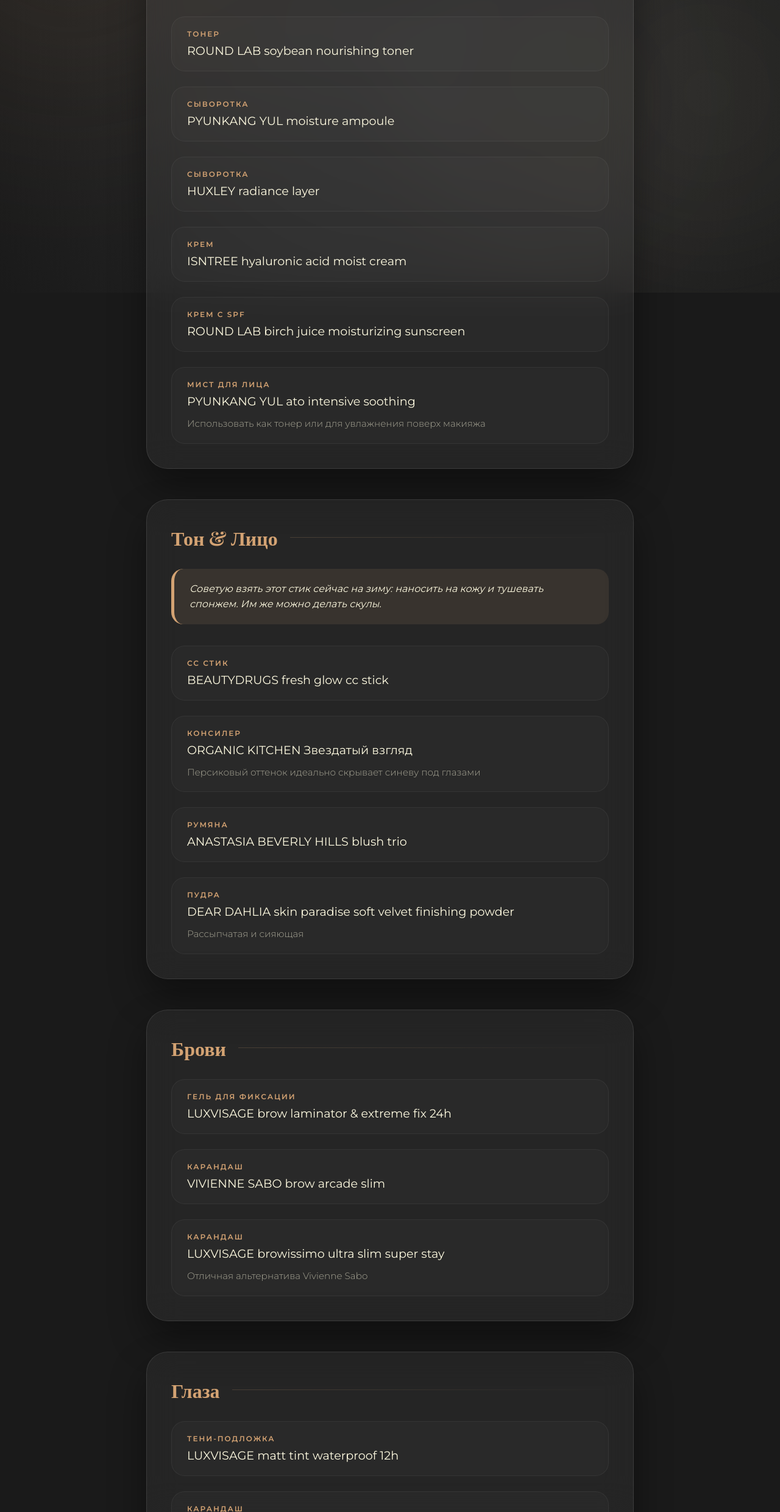
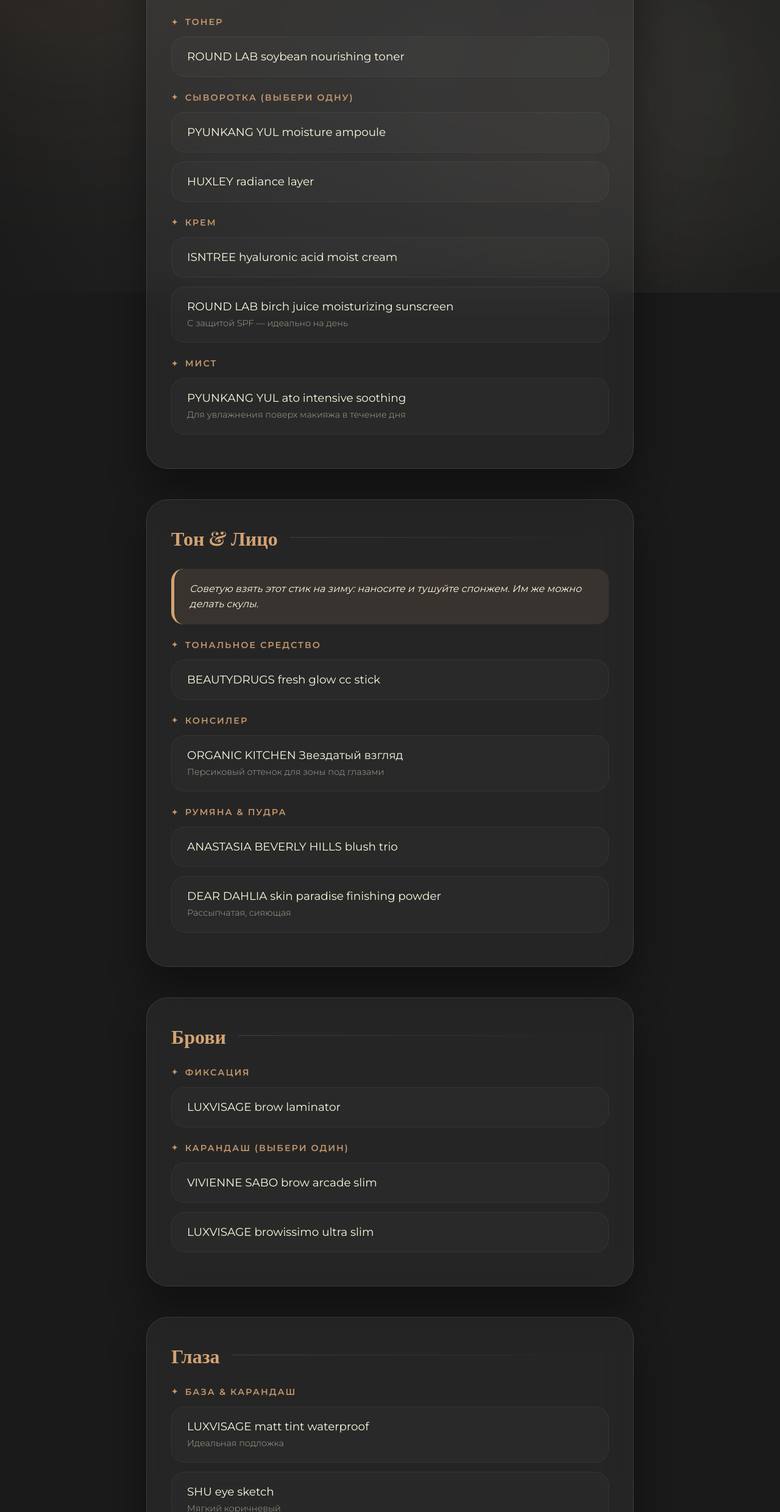
Before and after one commit to divohub/evgenija-makeup, a plain HTML site: page index.html in a window 1280 px wide. Shown: the part 320-2800 px from the top of the page at 61% size. Drawn offline with nearby package versions, Linux system fonts and the light colour scheme; a web font is replaced by a local one.

Commit message:
Group products under sub-headings for better readability and choice clarity

```diff
--- a/index.html
+++ b/index.html
@@ -130,9 +130,33 @@
             background: linear-gradient(90deg, var(--accent-soft), transparent);
         }
 
+        /* Sub-sections for choices */
+        .sub-section {
+            margin-top: 25px;
+            margin-bottom: 15px;
+        }
+
+        .sub-section-title {
+            font-size: 0.9rem;
+            text-transform: uppercase;
+            letter-spacing: 2px;
+            color: var(--accent);
+            font-weight: 700;
+            margin-bottom: 15px;
+            opacity: 0.9;
+            display: flex;
+            align-items: center;
+            gap: 10px;
+        }
+
+        .sub-section-title::before {
+            content: '✦';
+            font-size: 0.8rem;
+        }
+
         .product-list {
             display: grid;
-            gap: 25px;
+            gap: 15px;
         }
 
         .product-item {
@@ -145,7 +169,7 @@
             color: inherit;
             display: flex;
             flex-direction: column;
-            gap: 8px;
+            gap: 5px;
             position: relative;
             overflow: hidden;
         }
@@ -168,37 +192,28 @@
         .product-item:hover {
             background: rgba(255, 255, 255, 0.07);
             border-color: var(--accent);
-            transform: scale(1.02) translateX(5px);
+            transform: scale(1.01) translateX(5px);
             box-shadow: 0 10px 30px rgba(0,0,0,0.2);
         }
 
-        .product-label {
-            font-size: 0.75rem;
-            text-transform: uppercase;
-            letter-spacing: 2px;
-            color: var(--accent);
-            font-weight: 700;
-        }
-
         .product-name {
-            font-size: 1.2rem;
+            font-size: 1.15rem;
             font-weight: 400;
             line-height: 1.3;
         }
 
         .product-note {
-            font-size: 0.95rem;
+            font-size: 0.9rem;
             color: var(--text-dim);
             font-weight: 300;
             line-height: 1.5;
-            margin-top: 5px;
         }
 
         .tip-box {
             background: rgba(212, 163, 115, 0.1);
             padding: 20px 25px;
             border-radius: 20px;
-            margin-bottom: 35px;
+            margin-bottom: 25px;
             font-size: 1rem;
             line-height: 1.6;
             border-left: 5px solid var(--accent);
@@ -255,32 +270,49 @@
         <!-- Подготовка кожи -->
         <div class="section" style="animation-delay: 0.1s;">
             <h2>Подготовка кожи</h2>
+
+            <div class="sub-section">
+                <div class="sub-section-title">Тонер</div>
                 <div class="product-list">
                     <a href="https://goldapple.ru/19000230948-soybean-nourishing-toner" target="_blank" class="product-item">
-                    <span class="product-label">Тонер</span>
                         <span class="product-name">ROUND LAB soybean nourishing toner</span>
                     </a>
+                </div>
+            </div>
+
+            <div class="sub-section">
+                <div class="sub-section-title">Сыворотка (выбери одну)</div>
+                <div class="product-list">
                     <a href="https://goldapple.ru/19000150196-moisture-ample" target="_blank" class="product-item">
-                    <span class="product-label">Сыворотка</span>
                         <span class="product-name">PYUNKANG YUL moisture ampoule</span>
                     </a>
                     <a href="https://goldapple.ru/19000307702-radiance-layer" target="_blank" class="product-item">
-                    <span class="product-label">Сыворотка</span>
                         <span class="product-name">HUXLEY radiance layer</span>
                     </a>
+                </div>
+            </div>
+
+            <div class="sub-section">
+                <div class="sub-section-title">Крем</div>
+                <div class="product-list">
                     <a href="https://goldapple.ru/19000006844-hyaluronic-acid-moist-cream" target="_blank" class="product-item">
-                    <span class="product-label">Крем</span>
                         <span class="product-name">ISNTREE hyaluronic acid moist cream</span>
                     </a>
                     <a href="https://goldapple.ru/19000230953-birch-juice-moisturizing-sunscreen" target="_blank" class="product-item">
-                    <span class="product-label">Крем с SPF</span>
                         <span class="product-name">ROUND LAB birch juice moisturizing sunscreen</span>
+                        <span class="product-note">С защитой SPF — идеально на день</span>
                     </a>
+                </div>
+            </div>
+
+            <div class="sub-section">
+                <div class="sub-section-title">Мист</div>
+                <div class="product-list">
                     <a href="https://goldapple.ru/19000389018-ato-intensive-soothing" target="_blank" class="product-item">
-                    <span class="product-label">Мист для лица</span>
                         <span class="product-name">PYUNKANG YUL ato intensive soothing</span>
-                    <span class="product-note">Использовать как тонер или для увлажнения поверх макияжа</span>
+                        <span class="product-note">Для увлажнения поверх макияжа в течение дня</span>
                     </a>
+                </div>
             </div>
         </div>
 
@@ -288,121 +320,150 @@
         <div class="section" style="animation-delay: 0.2s;">
             <h2>Тон & Лицо</h2>
             <div class="tip-box">
-                Советую взять этот стик сейчас на зиму: наносить на кожу и тушевать спонжем. Им же можно делать скулы.
+                Советую взять этот стик на зиму: наносите и тушуйте спонжем. Им же можно делать скулы.
             </div>
+
+            <div class="sub-section">
+                <div class="sub-section-title">Тональное средство</div>
                 <div class="product-list">
                     <a href="https://goldapple.ru/88803400002-fresh-glow-cc-stick" target="_blank" class="product-item">
-                    <span class="product-label">CC Стик</span>
                         <span class="product-name">BEAUTYDRUGS fresh glow cc stick</span>
                     </a>
+                </div>
+            </div>
+
+            <div class="sub-section">
+                <div class="sub-section-title">Консилер</div>
+                <div class="product-list">
                     <a href="https://goldapple.ru/19000001481-zvezdatyj-vzglad" target="_blank" class="product-item">
-                    <span class="product-label">Консилер</span>
                         <span class="product-name">ORGANIC KITCHEN Звездатый взгляд</span>
-                    <span class="product-note">Персиковый оттенок идеально скрывает синеву под глазами</span>
+                        <span class="product-note">Персиковый оттенок для зоны под глазами</span>
                     </a>
+                </div>
+            </div>
+
+            <div class="sub-section">
+                <div class="sub-section-title">Румяна & Пудра</div>
+                <div class="product-list">
                     <a href="https://goldapple.ru/19000164708-blush-trio" target="_blank" class="product-item">
-                    <span class="product-label">Румяна</span>
                         <span class="product-name">ANASTASIA BEVERLY HILLS blush trio</span>
                     </a>
                     <a href="https://goldapple.ru/19000089587-skin-paradise-soft-velvet-finishing-powder" target="_blank" class="product-item">
-                    <span class="product-label">Пудра</span>
-                    <span class="product-name">DEAR DAHLIA skin paradise soft velvet finishing powder</span>
-                    <span class="product-note">Рассыпчатая и сияющая</span>
+                        <span class="product-name">DEAR DAHLIA skin paradise finishing powder</span>
+                        <span class="product-note">Рассыпчатая, сияющая</span>
                     </a>
+                </div>
             </div>
         </div>
 
         <!-- Брови -->
         <div class="section" style="animation-delay: 0.3s;">
             <h2>Брови</h2>
+
+            <div class="sub-section">
+                <div class="sub-section-title">Фиксация</div>
                 <div class="product-list">
                     <a href="https://goldapple.ru/19000314269-brow-laminator-extreme-fix-24h" target="_blank" class="product-item">
-                    <span class="product-label">Гель для фиксации</span>
-                    <span class="product-name">LUXVISAGE brow laminator & extreme fix 24h</span>
+                        <span class="product-name">LUXVISAGE brow laminator</span>
                     </a>
+                </div>
+            </div>
+
+            <div class="sub-section">
+                <div class="sub-section-title">Карандаш (выбери один)</div>
+                <div class="product-list">
                     <a href="https://goldapple.ru/3226300002-brow-arcade-slim" target="_blank" class="product-item">
-                    <span class="product-label">Карандаш</span>
                         <span class="product-name">VIVIENNE SABO brow arcade slim</span>
                     </a>
                     <a href="https://goldapple.ru/19000282676-browissimo-ultra-slim-super-stay-24h" target="_blank" class="product-item">
-                    <span class="product-label">Карандаш</span>
-                    <span class="product-name">LUXVISAGE browissimo ultra slim super stay</span>
-                    <span class="product-note">Отличная альтернатива Vivienne Sabo</span>
+                        <span class="product-name">LUXVISAGE browissimo ultra slim</span>
                     </a>
+                </div>
             </div>
         </div>
 
         <!-- Глаза -->
         <div class="section" style="animation-delay: 0.4s;">
             <h2>Глаза</h2>
+
+            <div class="sub-section">
+                <div class="sub-section-title">База & Карандаш</div>
                 <div class="product-list">
                     <a href="https://goldapple.ru/19000025908-matt-tint-waterproof-12h" target="_blank" class="product-item">
-                    <span class="product-label">Тени-подложка</span>
-                    <span class="product-name">LUXVISAGE matt tint waterproof 12h</span>
+                        <span class="product-name">LUXVISAGE matt tint waterproof</span>
+                        <span class="product-note">Идеальная подложка</span>
                     </a>
                     <a href="https://goldapple.ru/19000052262-eye-sketch" target="_blank" class="product-item">
-                    <span class="product-label">Карандаш</span>
                         <span class="product-name">SHU eye sketch</span>
-                    <span class="product-note">Коричневый, мягкий</span>
+                        <span class="product-note">Мягкий коричневый</span>
                     </a>
+                </div>
+            </div>
+
+            <div class="sub-section">
+                <div class="sub-section-title">Тени & Сияние</div>
+                <div class="product-list">
                     <a href="https://goldapple.ru/19000476051-nude" target="_blank" class="product-item">
-                    <span class="product-label">Палетка теней</span>
-                    <span class="product-name">DOPE. nude</span>
+                        <span class="product-name">DOPE. nude palette</span>
                     </a>
                     <a href="https://goldapple.ru/19000277614-single-eyeshadow" target="_blank" class="product-item">
-                    <span class="product-label">Спаркл</span>
                         <span class="product-name">SHIKSTUDIO starlight single eyeshadow</span>
+                        <span class="product-note">Акцентное сияние</span>
                     </a>
+                </div>
             </div>
         </div>
 
         <!-- Губы -->
         <div class="section" style="animation-delay: 0.5s;">
             <h2>Губы</h2>
-            <div class="tip-box">
-                Эти оттенки подобраны специально для безупречного результата.
-            </div>
+
+            <div class="sub-section">
+                <div class="sub-section-title">Карандаши (на любой вкус)</div>
                 <div class="product-list">
                     <a href="https://goldapple.ru/19000391379-lip-pencil" target="_blank" class="product-item">
-                    <span class="product-label">Карандаш</span>
                         <span class="product-name">SHIKSTUDIO lip pencil</span>
                         <span class="product-note">Универсальный нюд</span>
                     </a>
                     <a href="https://goldapple.ru/19000140953-le-grand-volume" target="_blank" class="product-item">
-                    <span class="product-label">Карандаш</span>
                         <span class="product-name">VIVIENNE SABO le grand volume</span>
                         <span class="product-note">Розово-коричневый</span>
                     </a>
                     <a href="https://goldapple.ru/19000291640-lipfluence" target="_blank" class="product-item">
-                    <span class="product-label">Карандаш</span>
                         <span class="product-name">INFLUENCE BEAUTY lipfluence</span>
                         <span class="product-note">Холодный коричневый</span>
                     </a>
+                </div>
+            </div>
+
+            <div class="sub-section">
+                <div class="sub-section-title">Блески</div>
+                <div class="product-list">
                     <a href="https://goldapple.ru/19000214302-icon-lips-glossy-volume" target="_blank" class="product-item">
-                    <span class="product-label">Блеск</span>
-                    <span class="product-name">LUXVISAGE icon lips glossy volume</span>
+                        <span class="product-name">LUXVISAGE icon lips</span>
                     </a>
                     <a href="https://goldapple.ru/19000398493-ultrashining-lipgloss-tango" target="_blank" class="product-item">
-                    <span class="product-label">Блеск</span>
-                    <span class="product-name">NINELLE ultrashining lipgloss tango</span>
+                        <span class="product-name">NINELLE ultrashining lipgloss</span>
                     </a>
+                </div>
             </div>
         </div>
 
         <!-- Фиксация -->
         <div class="section" style="animation-delay: 0.6s;">
             <h2>Фиксация</h2>
+            <div class="sub-section">
+                <div class="sub-section-title">Спрей (выбери эффект)</div>
                 <div class="product-list">
                     <a href="https://goldapple.ru/19000347975-fixing-spray-make-up" target="_blank" class="product-item">
-                    <span class="product-label">Спрей</span>
-                    <span class="product-name">ALIX AVIEN fixing spray make up</span>
-                    <span class="product-note">Железобетонная стойкость</span>
+                        <span class="product-name">ALIX AVIEN fixing spray</span>
+                        <span class="product-note">Железобетонная стойкость на весь день</span>
                     </a>
                     <a href="https://goldapple.ru/19000273045-flawless-makeup-fix-spray" target="_blank" class="product-item">
-                    <span class="product-label">Спрей</span>
-                    <span class="product-name">SHIKSTUDIO flawless makeup fix spray</span>
-                    <span class="product-note">Естественный финиш</span>
+                        <span class="product-name">SHIKSTUDIO flawless fix spray</span>
+                        <span class="product-note">Естественный финиш и увлажнение</span>
                     </a>
+                </div>
             </div>
         </div>
 
```
Lines whose indentation alone changed are shown as unchanged.
